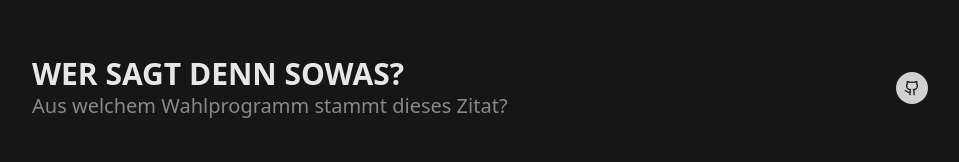
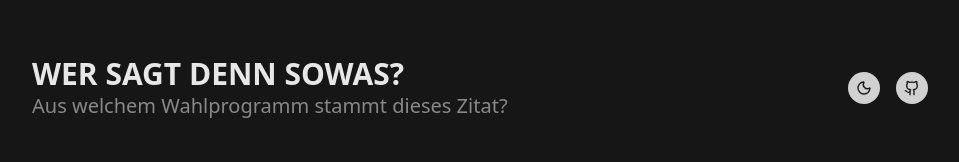
Before and after one commit to lomenzel/zitat-o-mat, a Vue app: page / in a window 1280 px wide. Shown: the top 162 px of the page, without its empty margins (160-1119 px from the left). Built offline with nearby package versions, Linux system fonts and the light colour scheme; no server answers.

Commit message:
Implement theme switcher

```diff
--- a/src/App.vue
+++ b/src/App.vue
@@ -1,14 +1,20 @@
 <script setup lang="ts">
 import { RouterLink, RouterView } from 'vue-router'
 import { useGameStore } from './stores/game';
-import { ChevronsUpDown, RotateCcw } from 'lucide-vue-next';
+import { ChevronsUpDown, Moon, RotateCcw, Sun } from 'lucide-vue-next';
 import router from './router';
+import { themes, useUIPreferencesStore } from './stores/uiPreferences';
+import { watch } from 'vue';
 
 const gameStore = useGameStore()
+const uiPreferencesStore = useUIPreferencesStore()
+
+uiPreferencesStore.init()
 </script>
 
 <template>
-  <div class="@container w-screen min-h-screen bg-brand-950 text-brand-100 flex flex-col items-center px-5 pb-10">
+  <div
+    class="@container w-screen min-h-screen bg-brand-950 text-brand-100 flex flex-col items-center px-5 pb-10 transition-colors duration-300 ease-in-out">
     <div class="w-full max-w-4xl flex flex-wrap gap-4 items-center justify-between @lg:pt-14 @lg:pb-16 pt-8 pb-10">
       <div class="flex flex-col">
         <div class="flex items-center gap-4">
@@ -25,6 +31,11 @@ const gameStore = useGameStore()
         <p class="@lg:text-xl text-brand-400">Aus welchem Wahlprogramm stammt dieses Zitat?</p>
       </div>
       <div class="flex items-center gap-4 justify-end">
+        <button class="bg-brand-200 rounded-full p-2 text-brand-950 flex items-center justify-center cursor-pointer"
+          @click="uiPreferencesStore.setTheme((uiPreferencesStore.theme.name === 'light' ? themes.find(t => t.name === 'dark') : themes.find(t => t.name === 'light'))!)">
+          <Moon :size="16" v-if="uiPreferencesStore.theme.name === 'light'" />
+          <Sun :size="16" v-else />
+        </button>
         <button v-if="gameStore.answeredQuestions.length > 0 && router.currentRoute.value.name === 'game'"
           @click="gameStore.resetGame"
           class="bg-brand-200 rounded-full p-2 text-brand-950 flex items-center justify-center cursor-pointer">
--- /dev/null
+++ b/src/stores/uiPreferences.ts
@@ -0,0 +1,78 @@
+import { defineStore } from "pinia";
+import { computed, ref, watch } from "vue";
+
+export type Theme = {
+    name: string,
+    color: string,
+    class: string,
+}
+
+export const themes: Theme[] = [
+    { name: 'light', color: '#ffffff', class: '' },
+    { name: 'dark', color: '#000000', class: 'dark' },
+]
+
+export const useUIPreferencesStore = defineStore('uiPreferences', () => {
+    let initialized = false
+
+    const theme = ref<Theme>(JSON.parse(localStorage.getItem('theme') || 'null') || getDefaultTheme())
+
+    function setTheme(newTheme: Theme, save = true) {
+        theme.value = newTheme
+        if (save)
+            localStorage.setItem('theme', JSON.stringify(newTheme))
+    }
+
+    function applyTheme() {
+        document.documentElement.classList.remove(...themes.filter(t => t.class).map(theme => theme.class))
+        if (theme.value.class) {
+            document.documentElement.classList.add(theme.value.class)
+        }
+    }
+
+    function resetToDefaultTheme() {
+        setTheme(getDefaultTheme())
+        localStorage.removeItem('theme')
+    }
+
+    function getDefaultTheme() {
+        // Get the user preference for dark mode
+        const prefersDarkScheme = window.matchMedia("(prefers-color-scheme: dark)");
+        console.log(prefersDarkScheme)
+        // Use the user preference if available
+        if (prefersDarkScheme.matches) {
+            return themes.find(theme => theme.name === 'dark') || themes[0]
+        } else {
+            return themes.find(theme => theme.name === 'light') || themes[0]
+        }
+    }
+
+    function initSystemPreferenceWatcher() {
+        const mediaQuery = window.matchMedia('(prefers-color-scheme: dark)');
+        mediaQuery.addEventListener('change', function (e) {
+            console.log("change")
+            if (e.matches) {
+                setTheme(themes.find(theme => theme.name === 'dark') || themes[0], false)
+            } else {
+                setTheme(themes.find(theme => theme.name === 'light') || themes[0], false)
+            }
+        });
+    }
+
+    function init() {
+        if (!initialized) {
+            initSystemPreferenceWatcher()
+            initialized = true
+        }
+    }
+
+    return {
+        theme: computed(() => {
+            applyTheme()
+            return theme.value
+        }),
+        setTheme,
+        resetToDefaultTheme,
+        init,
+    }
+})
```
